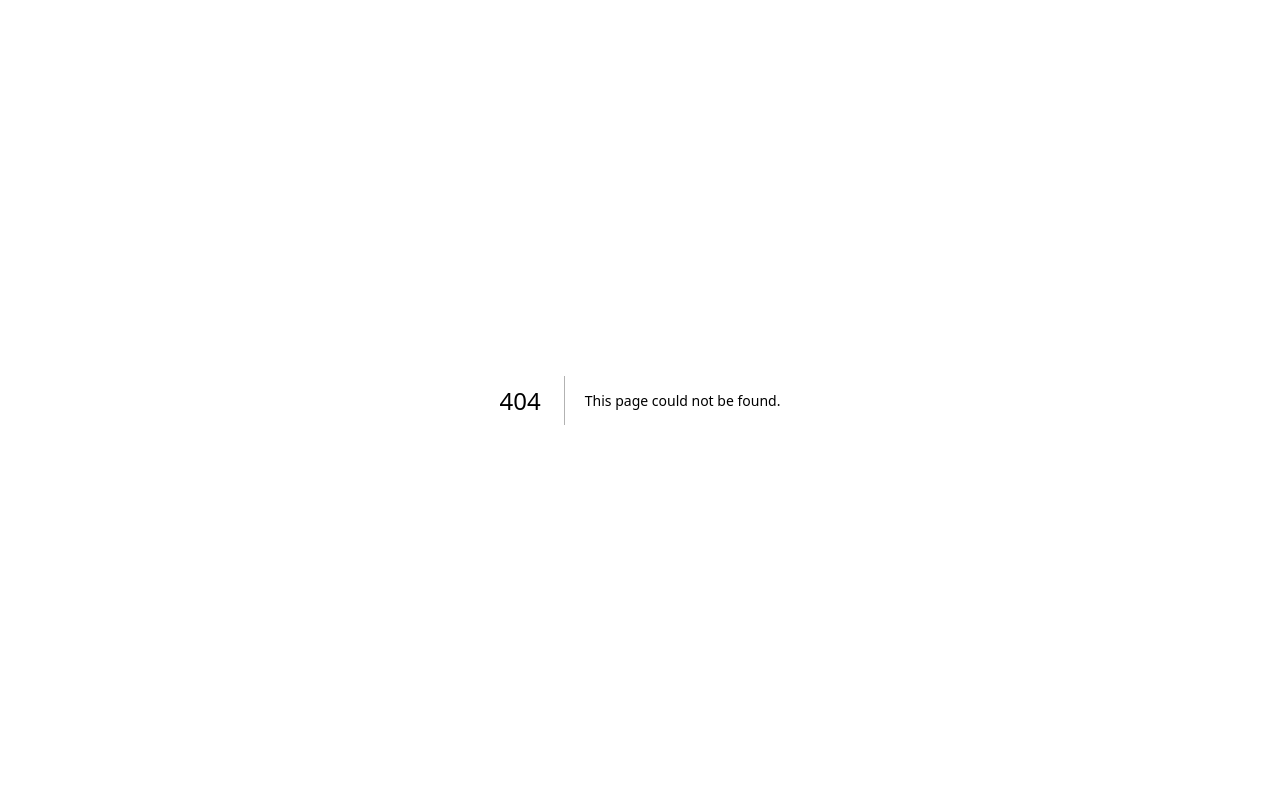
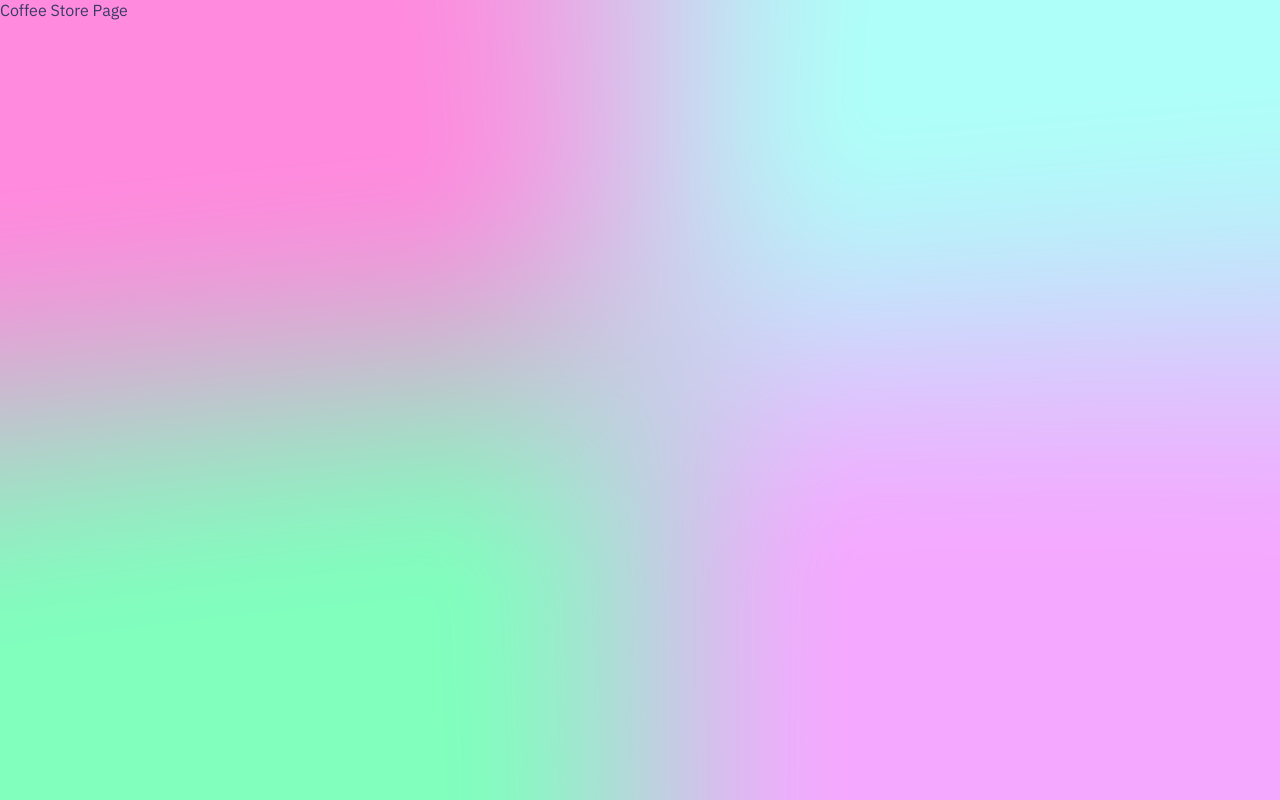
Before and after one commit to GrayJunZi/Drift, a Next.js app in the folder discover-coffee-stores/: page /coffee-store in a window 1280 px wide. Before the commit this address had no page. Built offline with nearby package versions, Linux system fonts and the light colour scheme.

Commit message:
027. 为咖啡商店页添加路由

```diff
--- /dev/null
+++ b/discover-coffee-stores/pages/coffee-store.js
@@ -0,0 +1,5 @@
+const CoffeeStore = () => {
+    return <div>Coffee Store Page</div>;
+};
+
+export default CoffeeStore;
```
Also changed, not shown: 1 other file (tests, documents, lock files or other folders).
